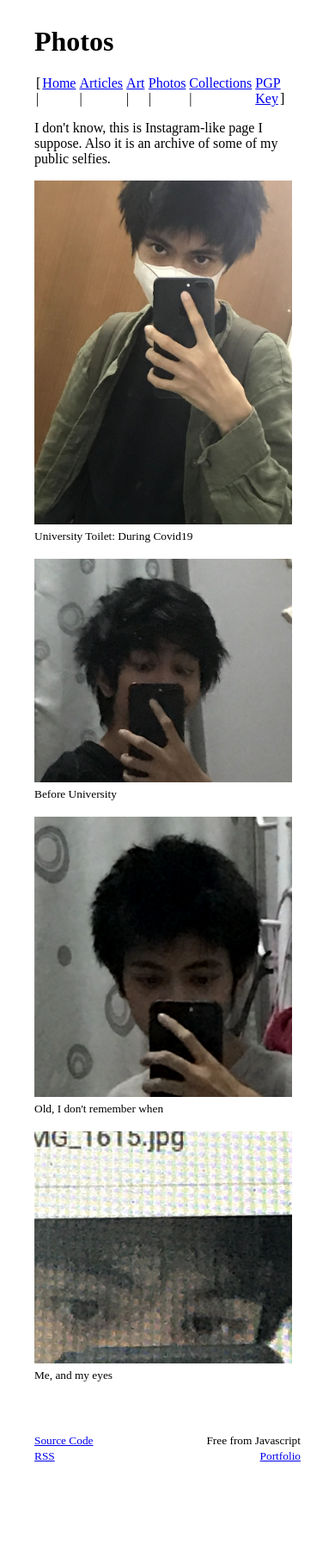
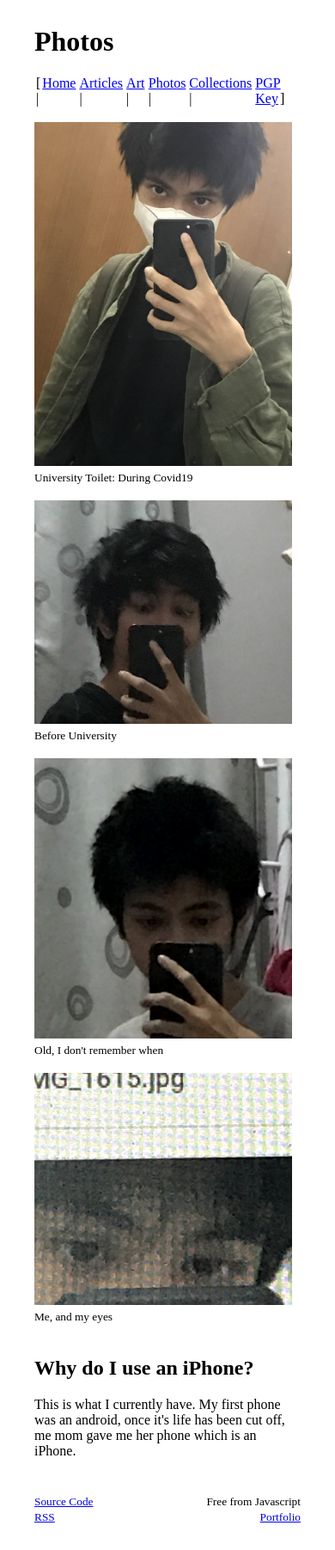
Before and after one commit to youkwhd/youkwhd.com, a Next.js app: page /photos in a window 390 px wide. Shown: the whole page at 86% size. Before the commit the page ends 1732 px from the top, so only its background shows below. Built offline with nearby package versions, Linux system fonts and the light colour scheme.

Commit message:
chore: why iphone

```diff
--- a/src/pages/photos/index.tsx
+++ b/src/pages/photos/index.tsx
@@ -10,7 +10,7 @@ export default (): JSX.Element => {
         <Layout title={{ name: "Photos" }}>
             <NextSeo title="photos of me" />
 
-            <p>I don't know, this is Instagram-like page I suppose. Also it is an archive of some of my public selfies.</p>
+            <br />
 
             <div>
                 <img src="/images/me/img_1941.jpg" alt="" loading="lazy" width={300} height={400} />
@@ -39,6 +39,10 @@ export default (): JSX.Element => {
                 <small>Me, and my eyes</small>
             </div>
             <br />
+
+            <h2>Why do I use an iPhone?</h2>
+            <p>This is what I currently have. My first phone was an android, once it's life has been cut off, me mom gave me her phone which is an iPhone.</p>
+
         </Layout>
     )
 }
```
